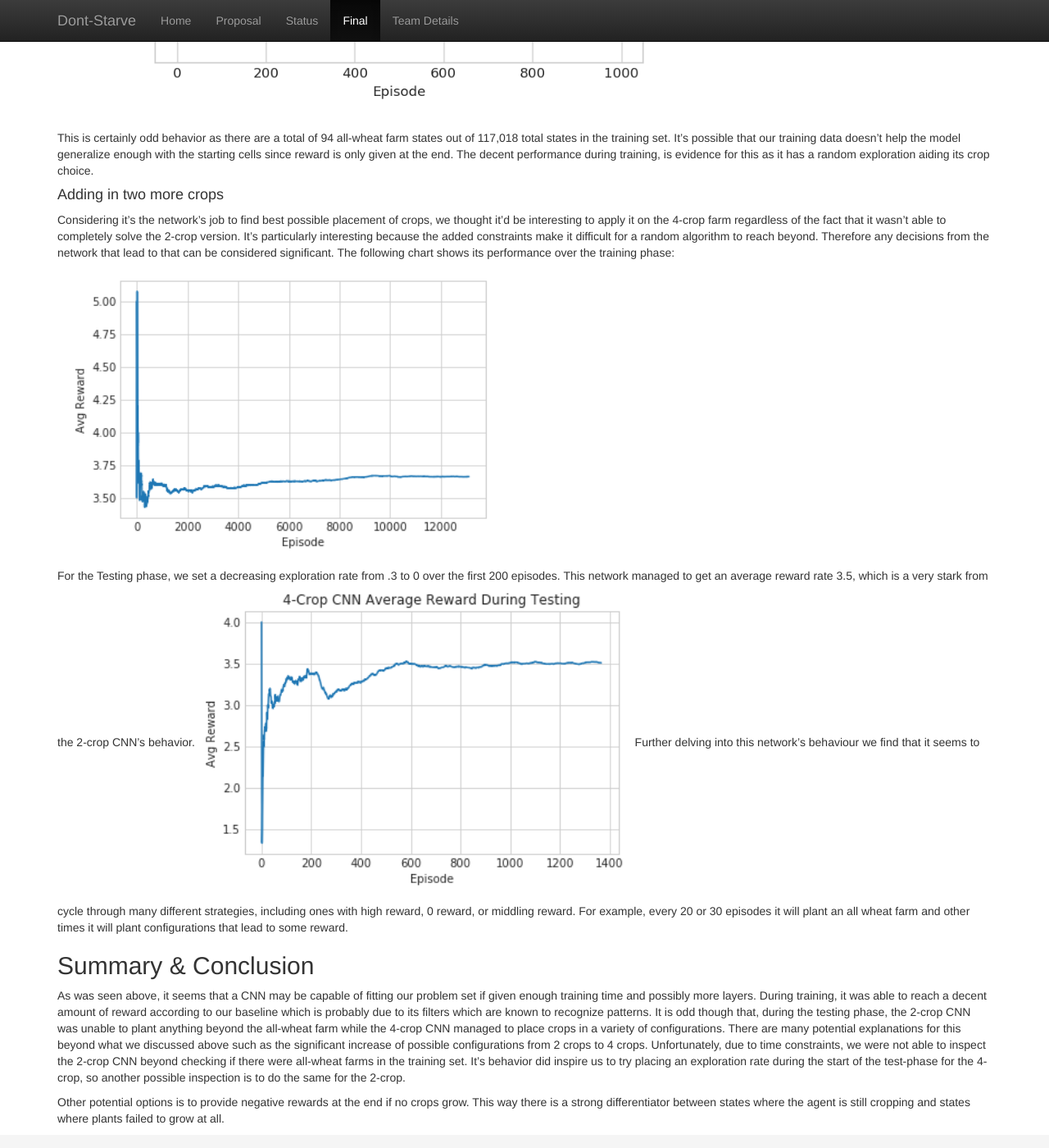
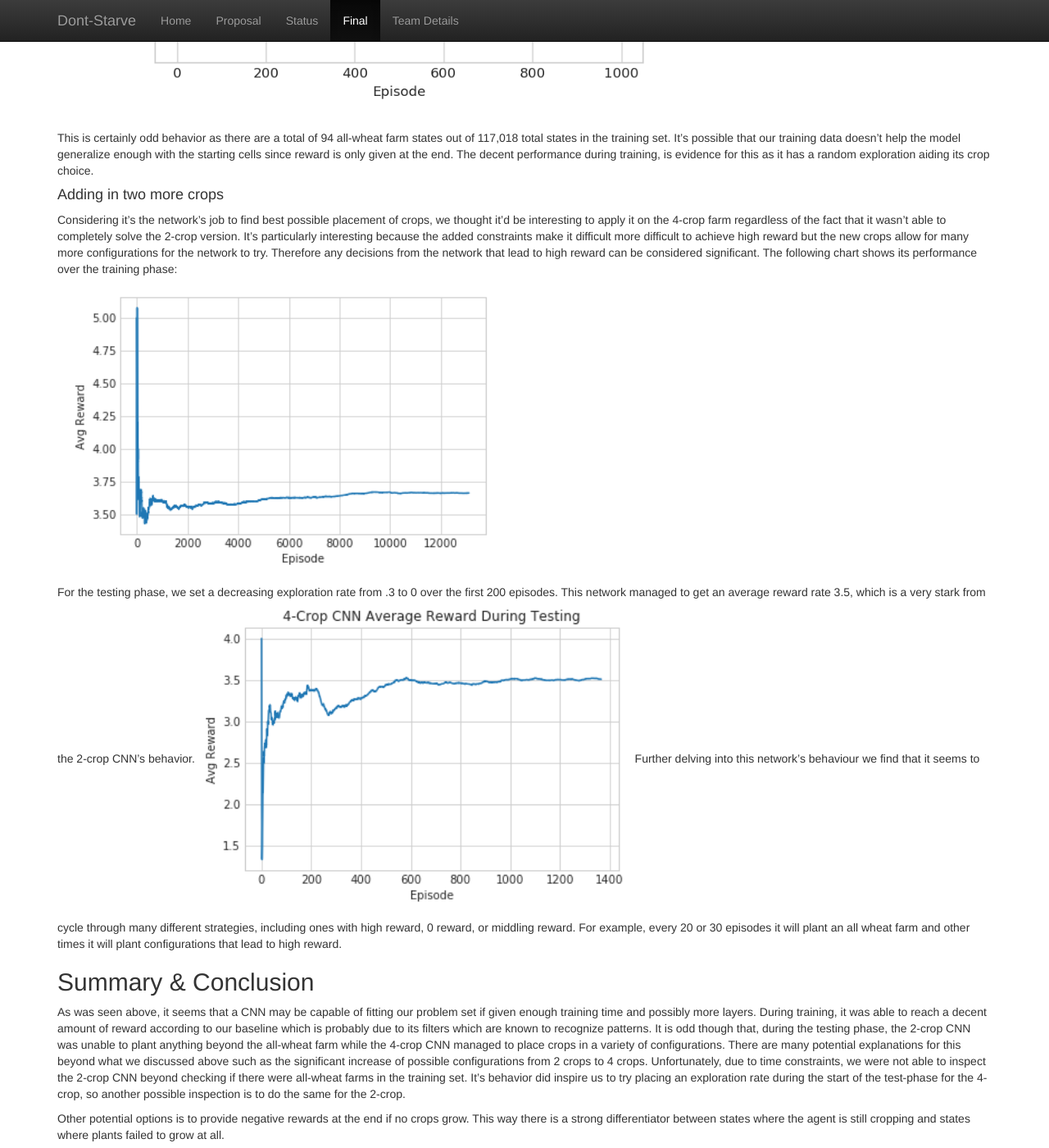
Before and after one commit to Farbod909/cs175-dont-starve, a Jekyll site: the page built from docs/final.md, in a window 1280 px wide and 1400 px high, scrolled down 3867 px. Shown: the whole window at 82% size. Built offline with Jekyll 4.4.1, drawn with Linux system fonts in a browser that asks for light colours; our own code applies the rules of GitHub Pages for plain Markdown files.

Commit message:
Update final.md

```diff
--- a/docs/final.md
+++ b/docs/final.md
@@ -62,18 +62,18 @@ It's possible that our training data doesn't help the model generalize enough wi
 #### Adding in two more crops
 
 Considering it's the network's job to find best possible placement of crops, we thought it'd be interesting to apply it on the 4-crop farm regardless of the fact that it wasn't able to completely solve the 2-crop version.
-It's particularly interesting because the added constraints make it difficult for a random algorithm to reach beyond.
-Therefore any decisions from the network that lead to that can be considered significant.
+It's particularly interesting because the added constraints make it difficult more difficult to achieve high reward but the new crops allow for many more configurations for the network to try.
+Therefore any decisions from the network that lead to high reward can be considered significant.
 The following chart shows its performance over the training phase:
 
 ![alt text](https://raw.githubusercontent.com/Farbod909/cs175-dont-starve/master/figures/4_crop_avg_reward.PNG)
 
 
-For the Testing phase, we set a decreasing exploration rate from .3 to 0 over the first 200 episodes.
+For the testing phase, we set a decreasing exploration rate from .3 to 0 over the first 200 episodes.
 This network managed to get an average reward rate 3.5, which is a very stark from the 2-crop CNN's behavior.
 ![alt text](https://raw.githubusercontent.com/Farbod909/cs175-dont-starve/master/figures/4_crop_dec_test_avg_reward.PNG)
 Further delving into this network's behaviour we find that it seems to cycle through many different strategies, including ones with high reward, 0 reward, or middling reward.
-For example, every 20 or 30 episodes it will plant an all wheat farm and other times it will plant configurations that lead to some reward.
+For example, every 20 or 30 episodes it will plant an all wheat farm and other times it will plant configurations that lead to high reward.
 
 ## Summary & Conclusion
 As was seen above, it seems that a CNN may be capable of fitting our problem set if given enough training time and possibly more layers.
```
